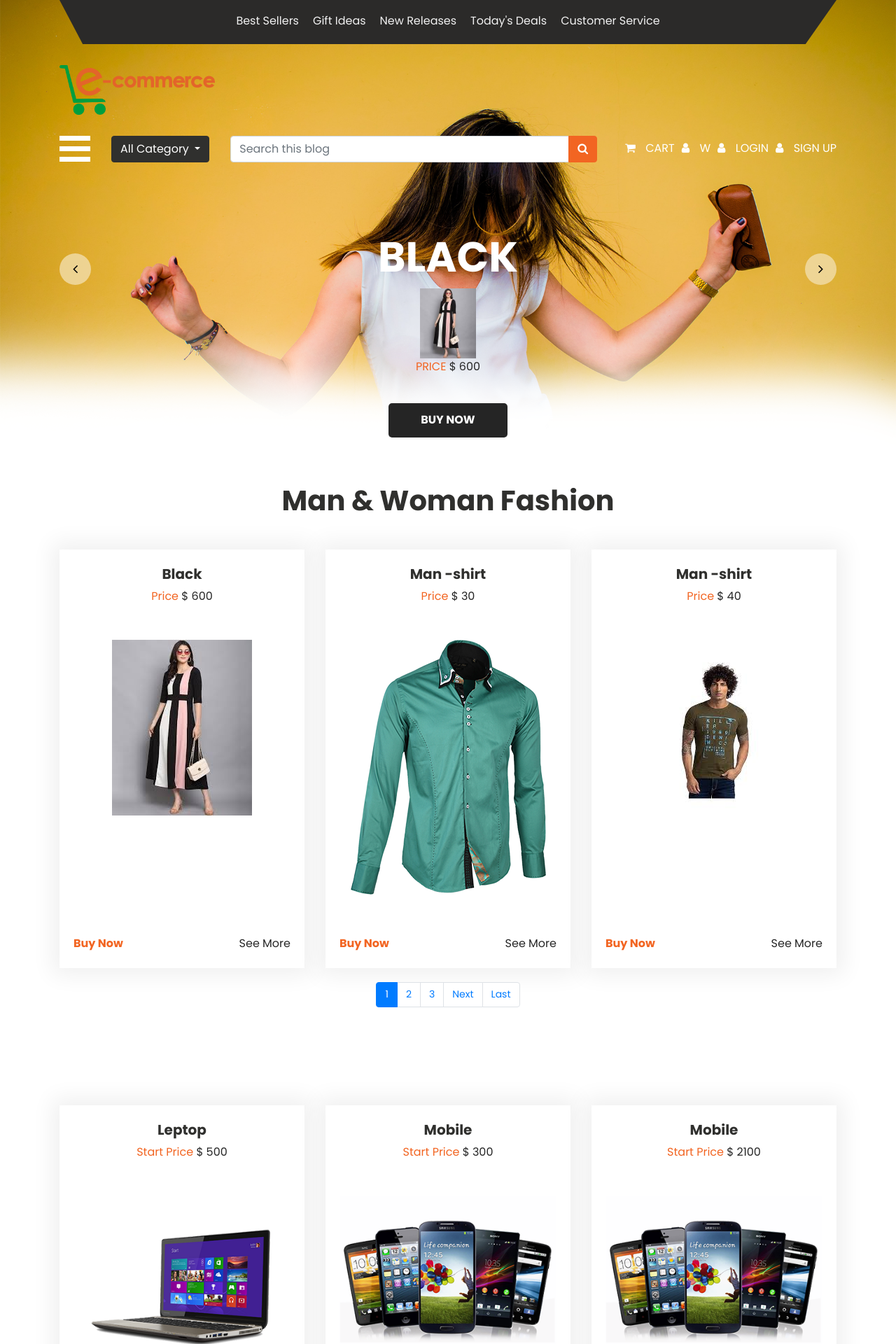
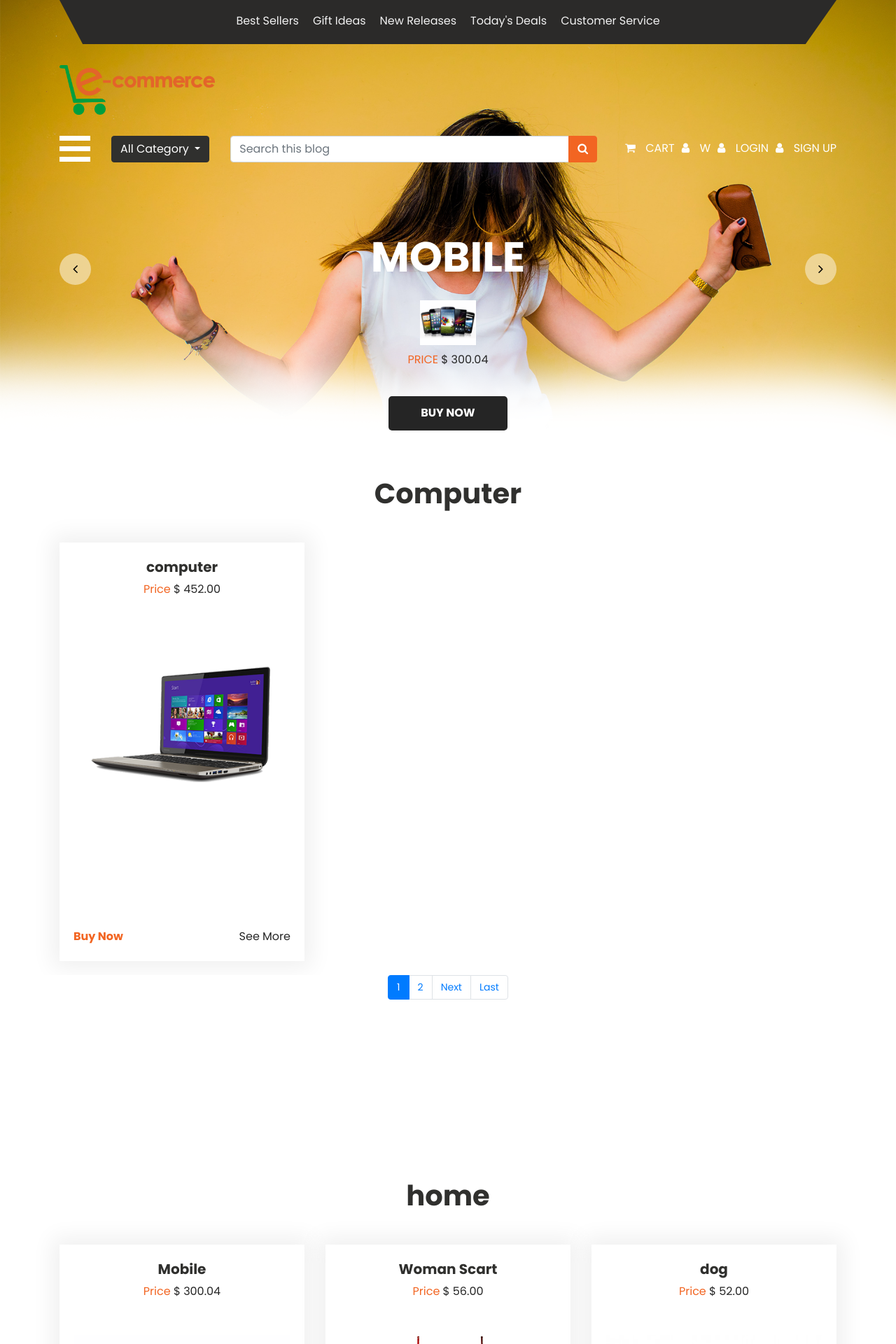
Before and after one commit to Ashok-Prajapati2/Django_Project_ecommerce_website, a Django app: page / in a window 1280 px wide. Shown: the top 1920 px of the page at 70% size. Run offline with Django 4.2, Linux system fonts and the light colour scheme; data comes from the database, SQL or seed files in the repository; some libraries are stand-ins or nearby versions.

Commit message:
Django_Project_ecommerce_website_website

```diff
--- a/Django_Project_ecommerce_website/views.py
+++ b/Django_Project_ecommerce_website/views.py
@@ -1,6 +1,5 @@
-from django.http import  HttpResponseRedirect
 from django.shortcuts import render
-from homeapp.models import Fashion , ele
+from homeapp.models import Category , Fashion
 from django.core.paginator import Paginator
 
 
@@ -12,29 +11,18 @@ def paginator_function(data , show , request ):
     return { 'f_data': f_data , 'total_page' : total_page}
 
 def homepage(request):
-#     category_item =  category.objects.all().order_by('category_name')
-#     print(category_item)
+    category_items =  Category.objects.all().order_by('category_name')
+
     fashion_data_n = Fashion.objects.all().order_by('item_name')
-    electronic_data_n = ele.objects.all().order_by('item_name')
+    fashion_data = paginator_function(fashion_data_n, 3, request)
+    total_page = fashion_data['total_page']
+    fashion_data  = fashion_data['f_data']
 
-    fashion_data = paginator_function(fashion_data_n, 3, request)
-    electronic_data = paginator_function(electronic_data_n, 3, request)
-
-    total_page = fashion_data['total_page']
-    e_total_page = electronic_data['total_page']
-
-    fashion_data  = fashion_data['f_data']
-    electronic_data = electronic_data['f_data']
-
-    category = ['food' , 'toys']
 
     data = {
          'fashion_data' : fashion_data , 'total_page' : total_page ,
-          'electronic_data' : electronic_data , 'e_total_page' : e_total_page ,
-
-          'category' : category,
-
-    }
+          'category_items' : category_items ,
+          }
     return render(request , 'homepage.html' , data)
 
 
--- a/homeapp/models.py
+++ b/homeapp/models.py
@@ -1,15 +1,17 @@
+
 from django.db import models
 
+class Category(models.Model):
+    category_name = models.CharField(max_length=20)
 
-# class category(models.Model):
-#     category_name = models.CharField(max_length=20)
+    def __str__(self):
+        return self.category_name
 
 class Fashion(models.Model):
+    category = models.ForeignKey(Category, on_delete=models.CASCADE, null=True, blank=True)
     item_name = models.CharField(max_length=20)
-    Price = models.CharField(max_length=5)
-    item_img = models.FileField( upload_to='homepage', max_length=100,null= True , default=None)
+    price = models.DecimalField(max_digits=5, decimal_places=2, default=None)
+    item_img = models.ImageField(upload_to='homepage', max_length=100, null=True, default=None)
 
-class ele(models.Model):
-    item_name = models.CharField(max_length=20)
-    Price = models.CharField(max_length=5)
-    item_img = models.FileField( upload_to='homepage', max_length=100,null= True , default=None)
+    def __str__(self):
+        return self.item_name
--- a/templates/base.html
+++ b/templates/base.html
@@ -105,8 +105,8 @@
               <a href={% url 'homepage' %}>Home</a>
               <a href={% url 'about-us' %}>About US</a>
               <a href={% url 'contact' %}>Contact US</a>
-              {%for n in  category %}
-                <a href="">{{n}}</a>
+              {%for n in  category_items %}
+                <a href="">{{n.category_name}}</a>
                 {% endfor%}
 
             </div>
@@ -125,8 +125,8 @@
                 All Category
               </button>
               <div class="dropdown-menu" aria-labelledby="dropdownMenuButton">
-                {%for n in  category%}
-                <a class="dropdown-item" href="">{{n}}</a>
+                {%for n in  category_items%}
+                <a class="dropdown-item" href="">{{n.category_name}}</a>
                 {% endfor%}
               </div>
             </div>
--- a/templates/homepage.html
+++ b/templates/homepage.html
@@ -2,7 +2,6 @@
 {%extends 'base.html' %}
 {% block title %}Home{% endblock %}
 {%block content %}
-
 <style>
   .col-sm-12 h1 img{
     width: 80px;
@@ -14,41 +13,21 @@
         <div class="container">
           <div id="my_slider" class="carousel slide" data-ride="carousel">
             <div class="carousel-inner">
-
-             {% for n in fashion_data%}
+             {% for n in fashion_data %}
               <div class="carousel-item {% if forloop.first %}active{% endif %}">
                 <div class="row">
                   <div class="col-sm-12">
-                    <h1 class="banner_taital">
-                      {{n.item_name}} <br /> <img src="/media/{{n.item_img}}" />
-                      <br/>
-                      <p class="price_text">
-                        Price <span style="color: #262626">$ {{n.Price}}</span>
-                      </p>
+                    <h1 class="banner_taital"> {{n.item_name}} <br /> <img src="/media/{{n.item_img}}" /><br/>
+                      <p class="price_text"> Price <span style="color: #262626">$ {{n.price}}</span> </p>
                     </h1>
                     <div class="buynow_bt"><a href="">Buy Now</a></div>
                   </div>
                 </div>
               </div>
               {% endfor %}
-
             </div>
-
-            <a class="carousel-control-prev"
-              href="#my_slider"
-              role="button"
-              data-slide="prev"
-            >
-              <i class="fa fa-angle-left"></i>
-            </a>
-            <a
-              class="carousel-control-next"
-              href="#my_slider"
-              role="button"
-              data-slide="next"
-            >
-              <i class="fa fa-angle-right"></i>
-            </a>
+            <a class="carousel-control-prev" href="#my_slider" role="button"  data-slide="prev"><i class="fa fa-angle-left"></i></a>
+            <a class="carousel-control-next"  href="#my_slider" role="button" data-slide="next"><i class="fa fa-angle-right"></i></a>
           </div>
         </div>
       </div>
@@ -56,132 +35,54 @@
     </div>
     <!-- banner bg main end -->
 <!-- fashion section start -->
+{% for category_item in category_items %}
   <div class="fashion_section">
-      {% comment %} <div id="main_slider" class="carousel slide" data-ride="carousel"> {% endcomment %}
-        {% comment %} <div class="carousel-inner"> {% endcomment %}
-          {% comment %} < class="carousel-item active"> {% endcomment %}
+   <div id="main_slider" class="carousel slide" data-ride="carousel">
+    <div class="carousel-inner">
+      <div class="carousel-item active">
             <div class="container">
-              <h1 class="fashion_taital">Man & Woman Fashion</h1>
+               <h1 class="fashion_taital">{{ category_item.category_name }}</h1>
                <div class="fashion_section_2">
                   <div class="row">
-                  {% for n in fashion_data %}
+                     {% for fashion_item in category_item.fashion_set.all %}
                      <div class="col-lg-4 col-sm-4">
                         <div class="box_main">
-                      <h4 class="shirt_text">{{n.item_name}}</h4>
-                      <p class="price_text">
-                        Price <span style="color: #262626">$ {{n.Price}}</span>
-                      </p>
-                      <div class="tshirt_img">
-                        <img src="/media/{{n.item_img}}" />
-                      </div>
-                      <div class="btn_main">
-                        <div class="buy_bt"><a href="">Buy Now</a></div>
-                        <div class="seemore_bt"><a href="">See More</a></div>
-                      </div>
-                    </div>
-                  </div>
-                  {% endfor %}
-                </div>
-              {% comment %} </div> {% endcomment %}
-            </div>
-
-            <div class="d-flex justify-content-center align-items-center" style="padding-bottom: 100px">
-            <nav aria-label="...">
-              <ul class="pagination">
-                {% if fashion_data.has_previous %}
-                <li class="page-item ">
-                  <a class="page-link" href="?page=1">First</a>
-                </li>
-                <li class="page-item">
-                  <a class="page-link" href="?page={{ fashion_data.previous_page_number }}">Previous</a>
-              </li>
-                {% endif %}
-              {% for n in fashion_data.paginator.page_range %}
-              <li class="page-item {% if n == fashion_data.number %}active{% endif %}">
-                <a class="page-link" href="?page={{n }}">{{ n }}</a>
-            </li>
-                {% endfor %}
-
-            {% if fashion_data.has_next %}
-            <li class="page-item">
-                <a class="page-link" href="?page={{ fashion_data.next_page_number }}">Next</a>
-            </li>
-            <li class="page-item">
-                <a class="page-link" href="?page={{ fashion_data.paginator.num_pages }}">Last</a>
-            </li>
-            {% endif %}
-
-              </ul>
-            </nav>
-          </div>
-
-
-    <!-- fashion section end -->
-
-    {% comment %} {% for c in category %} {% endcomment %}
-    <!-- electronic section start -->
-    <div class="fashion_section">
-      <div id="electronic_main_slider" class="carousel slide" data-ride="carousel">
-              <h1 class="fashion_taital">{{c.title}}</h1>
-              <div class="fashion_section_2">
-                <div class="row">
-                  {% for n in electronic_data %}
-                  <div class="col-lg-4 col-sm-4">
-                    <div class="box_main">
-                      <h4 class="shirt_text">{{n.item_name}}</h4>
-                      <p class="price_text">
-                        Start Price <span style="color: #262626">$ {{n.Price}}</span>
-                      </p>
-                      <div class="electronic_img">
-                        <img src="/media/{{n.item_img}}" />
-                      </div>
+                           <h4 class="shirt_text">{{ fashion_item.item_name }}</h4>
+                           <p class="price_text">Price  <span style="color: #262626;">$ {{ fashion_item.price }}</span></p>
+                           <div class="tshirt_img"><img src=" /media/{{fashion_item.item_img}} "></div>
                            <div class="btn_main">
                               <div class="buy_bt"><a href="#">Buy Now</a></div>
                               <div class="seemore_bt"><a href="#">See More</a></div>
                            </div>
                         </div>
                      </div>
-                  {% endfor%}
-
-                {% comment %} </div>
+                     {% endfor %}
                   </div>
-              {% endfor %}
-              {% endcomment %}
+               </div>
             </div>
            </div>
       </div>
    <div class="d-flex justify-content-center align-items-center" style="padding-bottom: 100px">
         <nav aria-label="...">
           <ul class="pagination">
-                {% if electronic_data.has_previous %}
-                <li class="page-item ">
-                  <a class="page-link" href="?page=1">First</a>
-                </li>
-                <li class="page-item">
-                  <a class="page-link" href="?page={{ electronic_data.previous_page_number }}">Previous</a>
-              </li>
+          {% if fashion_data.has_previous %}
+            <li class="page-item "> <a class="page-link" href="?page=1">First</a>  </li>
+            <li class="page-item">  <a class="page-link" href="?page={{ fashion_data.previous_page_number }}">Previous</a> </li>
            {% endif %}
-              {% for n in electronic.paginator.page_range %}
-              <li class="page-item {% if n == electronic_data.number %}active{% endif %}">
-                <a class="page-link" href="?page={{n }}">{{ n }}</a>
-            </li>
+          {% for n in fashion_data.paginator.page_range %}
+            <li class="page-item {% if n == fashion_data.number %}active{% endif %}"> <a class="page-link" href="?page={{n }}">{{ n }}</a></li>
           {% endfor %}
 
-            {% if electronic_data.has_next %}
-            <li class="page-item">
-                <a class="page-link" href="?page={{ electronic_data.next_page_number }}">Next</a>
-            </li>
-            <li class="page-item">
-                <a class="page-link" href="?page={{ electronic_data.paginator.num_pages }}">Last</a>
-            </li>
+        {% if fashion_data.has_next %}
+        <li class="page-item"> <a class="page-link" href="?page={{ fashion_data.next_page_number }}">Next</a> </li>
+        <li class="page-item">  <a class="page-link" href="?page={{ fashion_data.paginator.num_pages }}">Last</a> </li>
         {% endif %}
-
          </ul>
         </nav>
     </div>
-
-          {% comment %} {{ endfor }} {% endcomment %}
-    <!-- electronic section end -->
+  </div>
+</div>
+{% endfor %}
+<!-- fashion section end -->
 </section>
-
 {% endblock %}
```
Also changed, not shown: homeapp/admin.py (+7 -21 lines), db.sqlite3, homeapp/migrations/0001_initial.py, homeapp/migrations/0002_ele.py (deleted), media/homepage/kangan-img.png (added), media/homepage/laptop-img_FTy6xs7.png (added), media/homepage/mobile-img_cY0vBCA.png (added), media/homepage/neklesh-img.png (added), media/homepage/women-clothes-img_gYcEzRD.png (added), 1 other file. Lines whose indentation alone changed are shown as unchanged.
